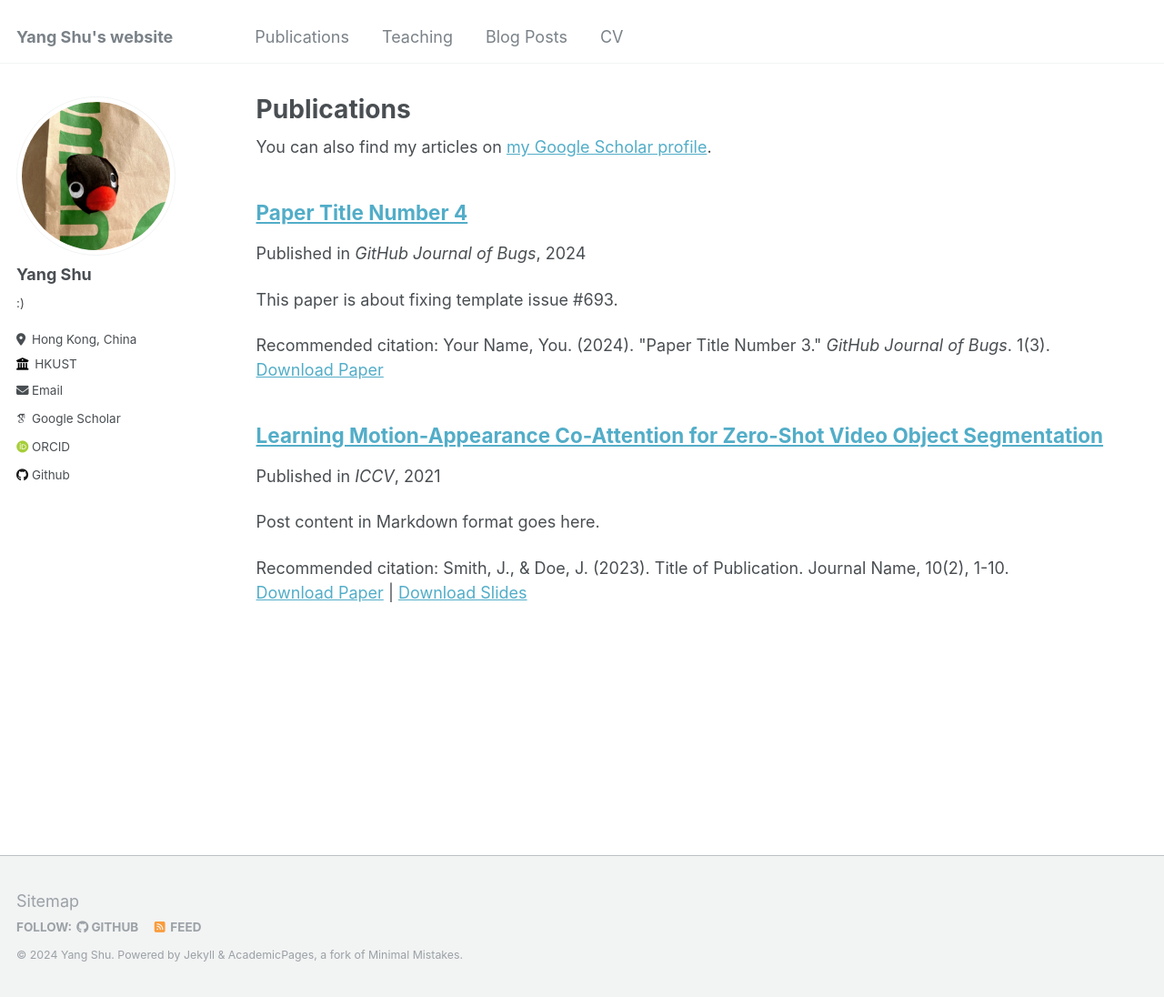
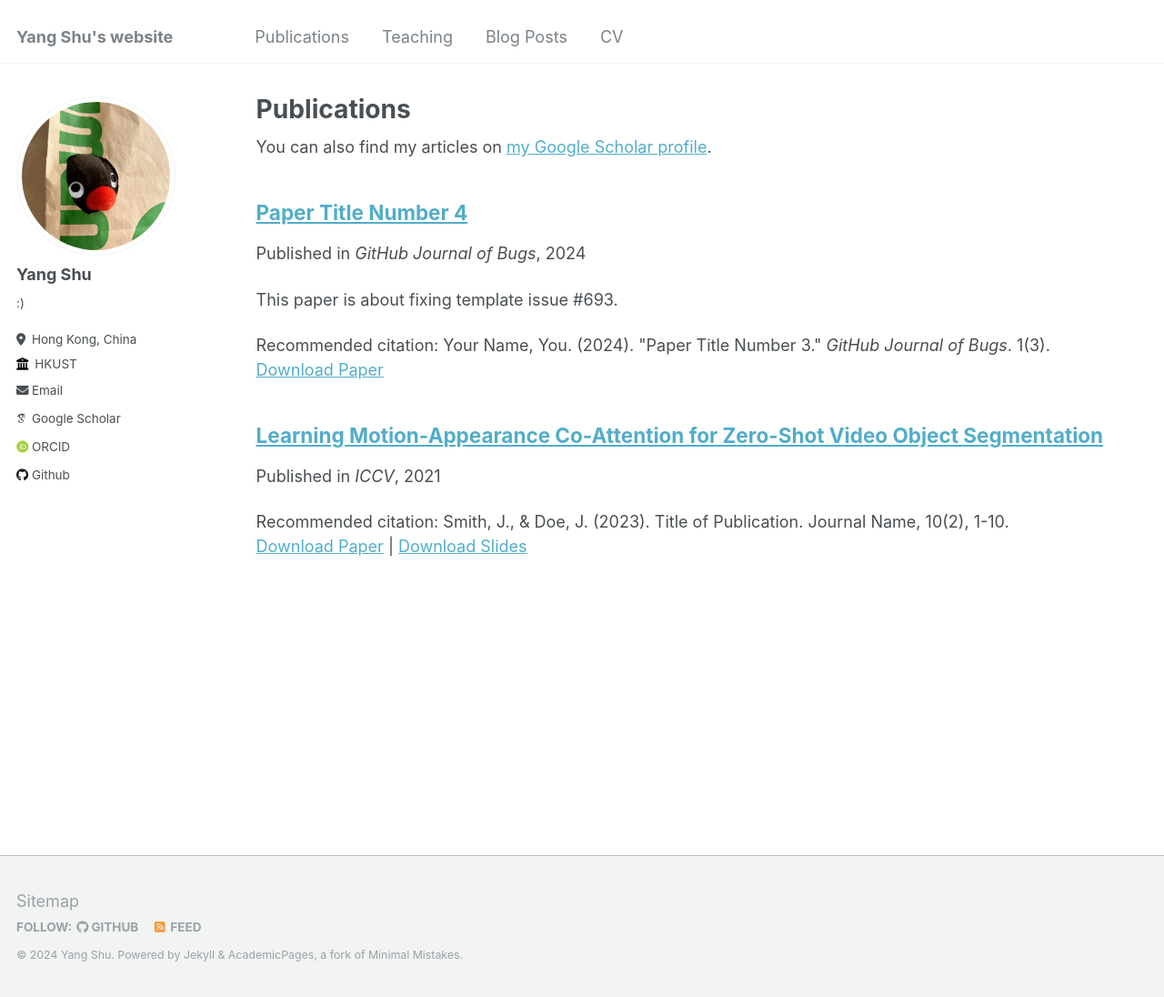
Before and after one commit to isyangshu/isyangshu.github.io, a Jekyll site: the page built from _pages/publications.md, in a window 1280 px wide and 1096 px high. Shown: the whole window at 91% size. Built offline with Jekyll 4.4.1, drawn with Linux system fonts in a browser that asks for light colours; some web fonts are replaced.

Commit message:
Update 2009-10-01-paper-title-number-1.md

```diff
--- a/_publications/2009-10-01-paper-title-number-1.md
+++ b/_publications/2009-10-01-paper-title-number-1.md
@@ -11,5 +11,3 @@ citation: "Smith, J., & Doe, J. (2023). Title of Publication. Journal Name, 10(2
 paperurl: /assets/papers/paper.pdf # optional, link to the paper
 slidesurl: /assets/slides/slides.pdf # optional, link to the slides
 ---
-
-Post content in Markdown format goes here.
```
